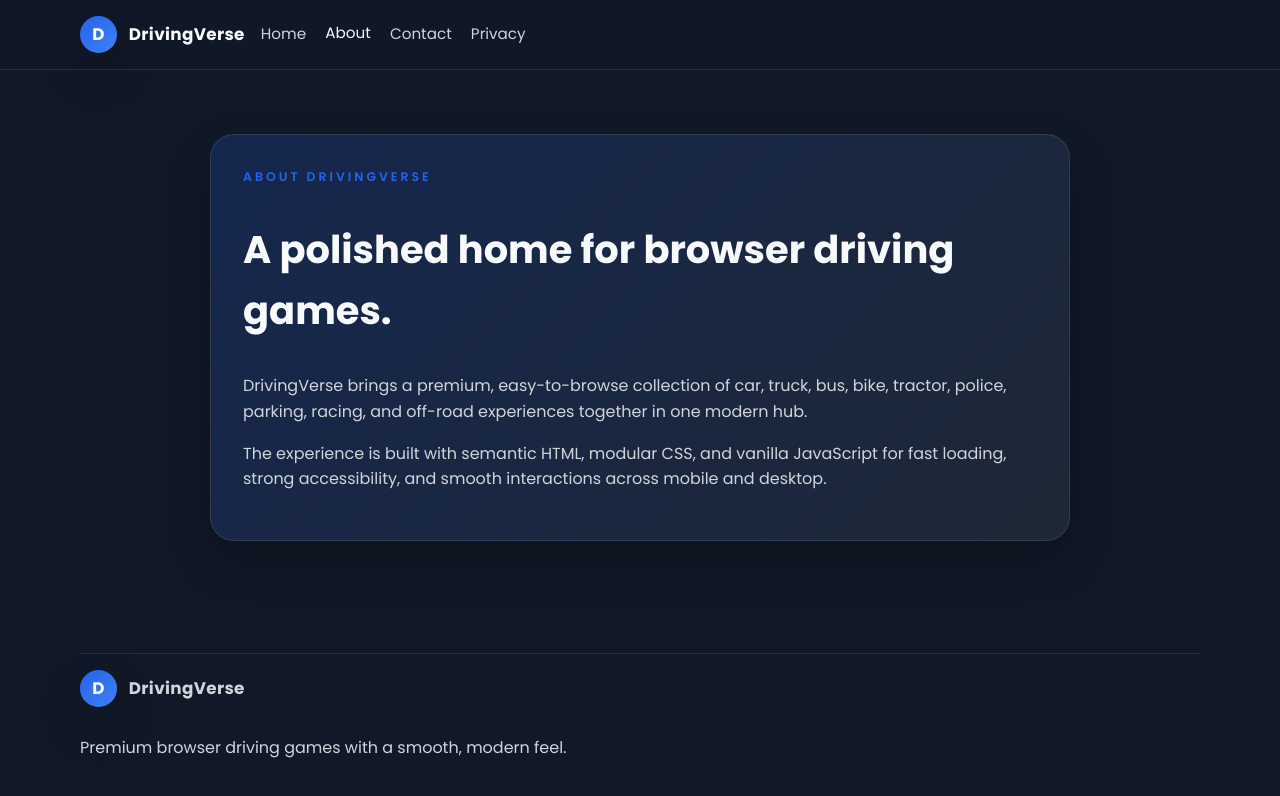
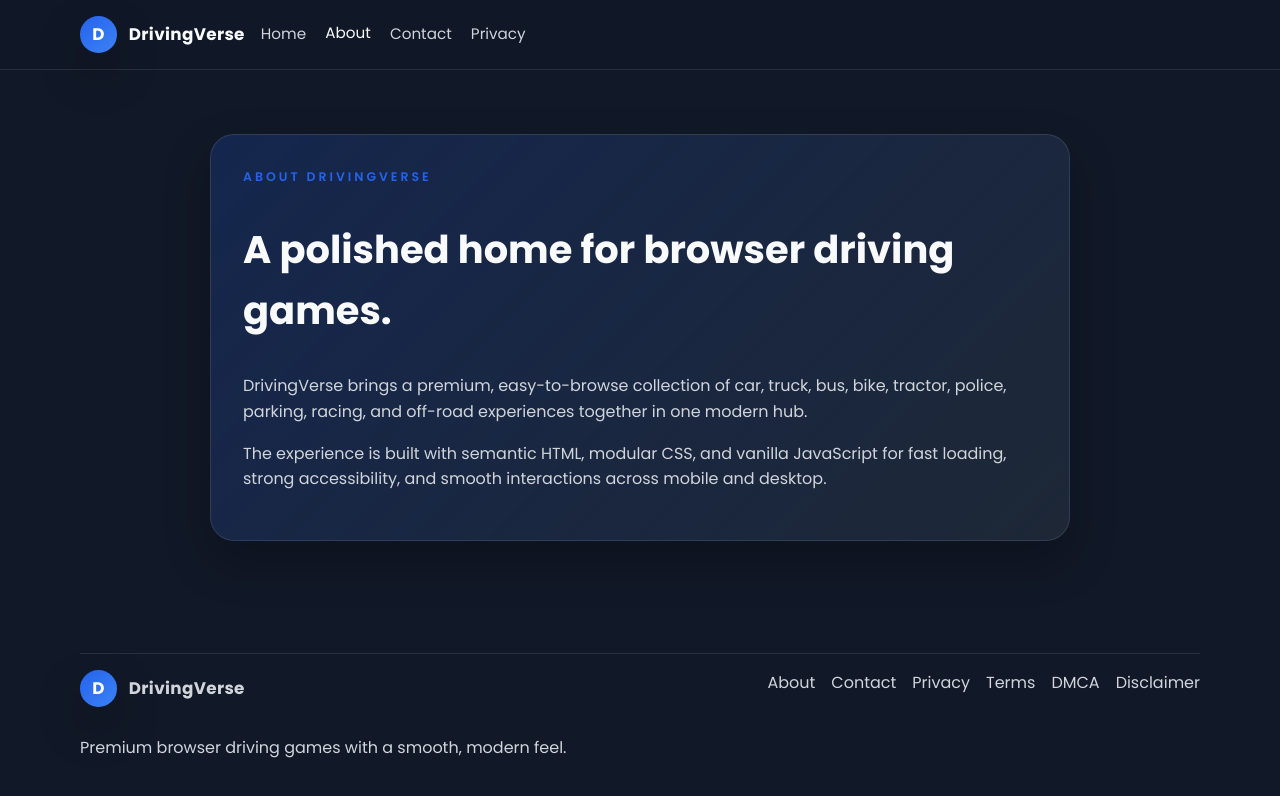
Before and after one commit to avoncafe411-sudo/DrivingVerse, a plain HTML site: page pages/about.html in a window 1280 px wide. Drawn offline with Linux system fonts and the light colour scheme.

Commit message:
Add DMCA and Disclaimer links to footer across multiple pages for improved navigation

```diff
--- a/pages/about.html
+++ b/pages/about.html
@@ -58,6 +58,14 @@
           </a>
           <p>Premium browser driving games with a smooth, modern feel.</p>
         </div>
+        <div class="footer-links">
+          <a href="about.html">About</a>
+          <a href="contact.html">Contact</a>
+          <a href="privacy.html">Privacy</a>
+          <a href="terms.html">Terms</a>
+          <a href="dmca.html">DMCA</a>
+          <a href="disclaimer.html">Disclaimer</a>
+        </div>
       </div>
     </footer>
   </body>
```
Also changed, not shown: 404.html (+2 -0 lines), index.html (+2 -2 lines), pages/contact.html (+8 -0 lines), pages/privacy.html (+8 -0 lines), pages/terms.html (+8 -0 lines).
